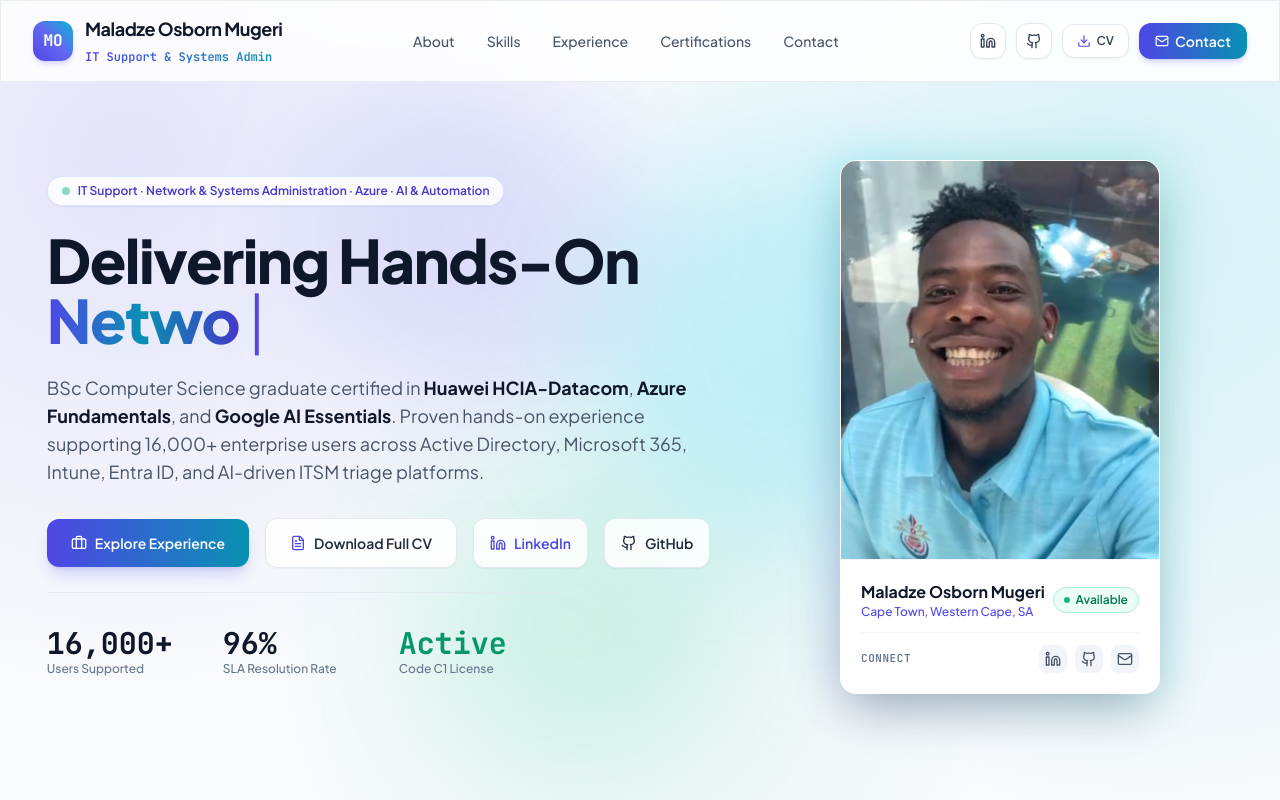
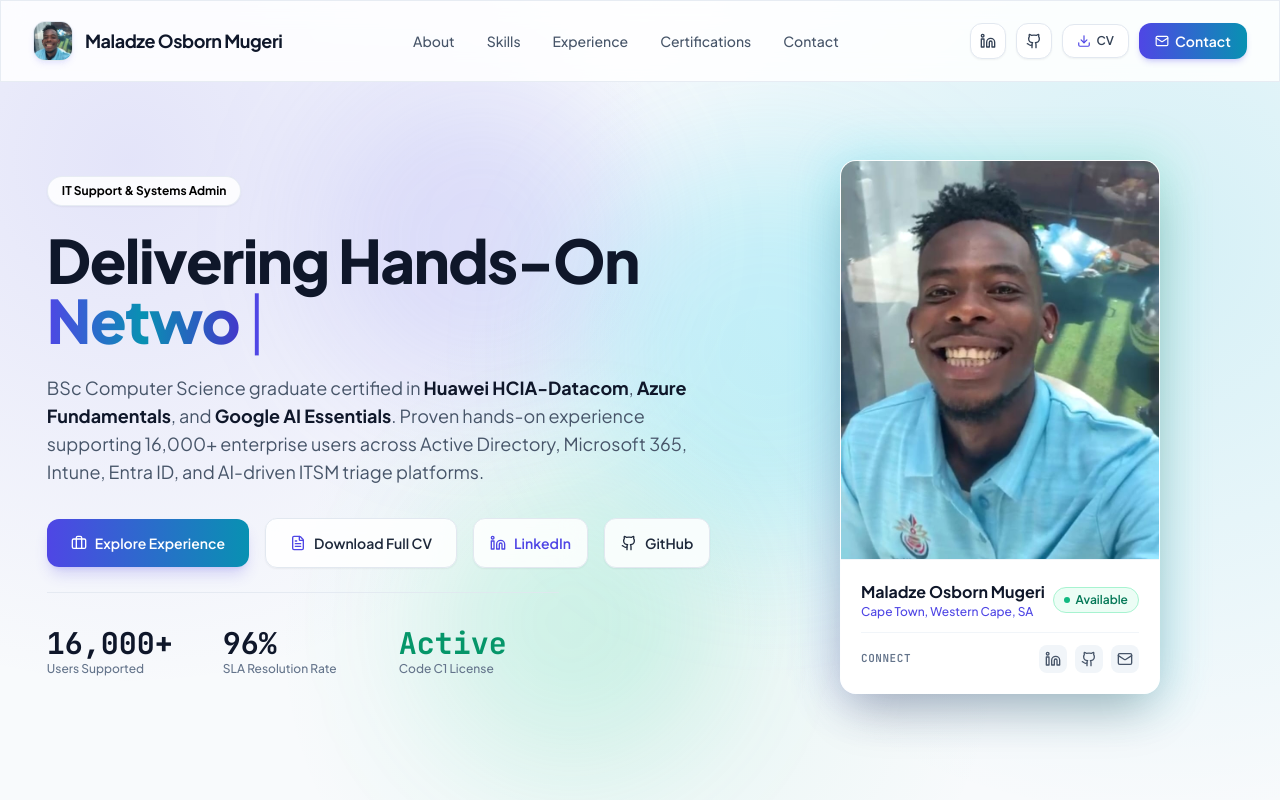
Before and after one commit to MRMUGERI/Portfolio, a website: page index.html in a window 1280 px wide. Shown: the top 800 px of the page. Drawn offline with nearby package versions, Linux system fonts and the light colour scheme.

Commit message:
feat: update hero branding with profile image
Replace the text-based initials logo with a profile image in the navigation bar to improve personal branding.

```diff
--- a/index.html
+++ b/index.html
@@ -92,13 +92,10 @@
   <nav class="fixed top-0 left-0 right-0 z-50 glass-card border-b border-neutral-200/80">
     <div class="max-w-7xl mx-auto px-4 sm:px-6 lg:px-8 h-20 flex items-center justify-between">
       <a href="#hero" class="flex items-center gap-3 group">
-        <div class="w-10 h-10 rounded-xl bg-gradient-to-tr from-indigo-600 via-indigo-500 to-cyan-500 flex items-center justify-center font-mono font-bold text-white shadow-md shadow-indigo-500/20 group-hover:scale-105 transition-transform">
-          MO
+        <div class="w-10 h-10 rounded-xl overflow-hidden shadow-md shadow-indigo-500/10 border border-neutral-200 group-hover:scale-105 transition-transform bg-neutral-100 flex-shrink-0">
+          <img src="profile.jpg.jpeg" alt="Maladze Osborn Mugeri" class="w-full h-full object-cover object-top" />
         </div>
-        <div>
-          <span class="font-bold text-lg tracking-tight text-neutral-900 block">Maladze Osborn Mugeri</span>
-          <span class="text-xs font-semibold bg-clip-text text-transparent bg-gradient-to-r from-indigo-600 to-cyan-600 font-mono">IT Support & Systems Admin</span>
-        </div>
+        <span class="font-bold text-lg tracking-tight text-neutral-900">Maladze Osborn Mugeri</span>
       </a>
 
       <!-- Desktop Navigation Links -->
@@ -172,9 +169,8 @@
         <!-- Left Column: Copy & Animated Subtitle -->
         <div class="lg:col-span-7 space-y-6 text-center lg:text-left">
 
-          <div class="inline-flex items-center gap-2 px-3.5 py-1.5 rounded-full glass-card border border-indigo-200/60 text-indigo-700 text-xs font-semibold shadow-sm">
-            <span class="w-2 h-2 rounded-full bg-emerald-500 animate-pulse"></span>
-            IT Support · Network & Systems Administration · Azure · AI & Automation
+          <div class="inline-flex items-center px-3.5 py-1.5 rounded-full glass-card border border-neutral-200/80 text-black text-xs font-bold shadow-sm">
+            IT Support &amp; Systems Admin
           </div>
 
           <h1 class="text-4xl sm:text-6xl font-extrabold tracking-tight text-neutral-900 leading-tight">
```
